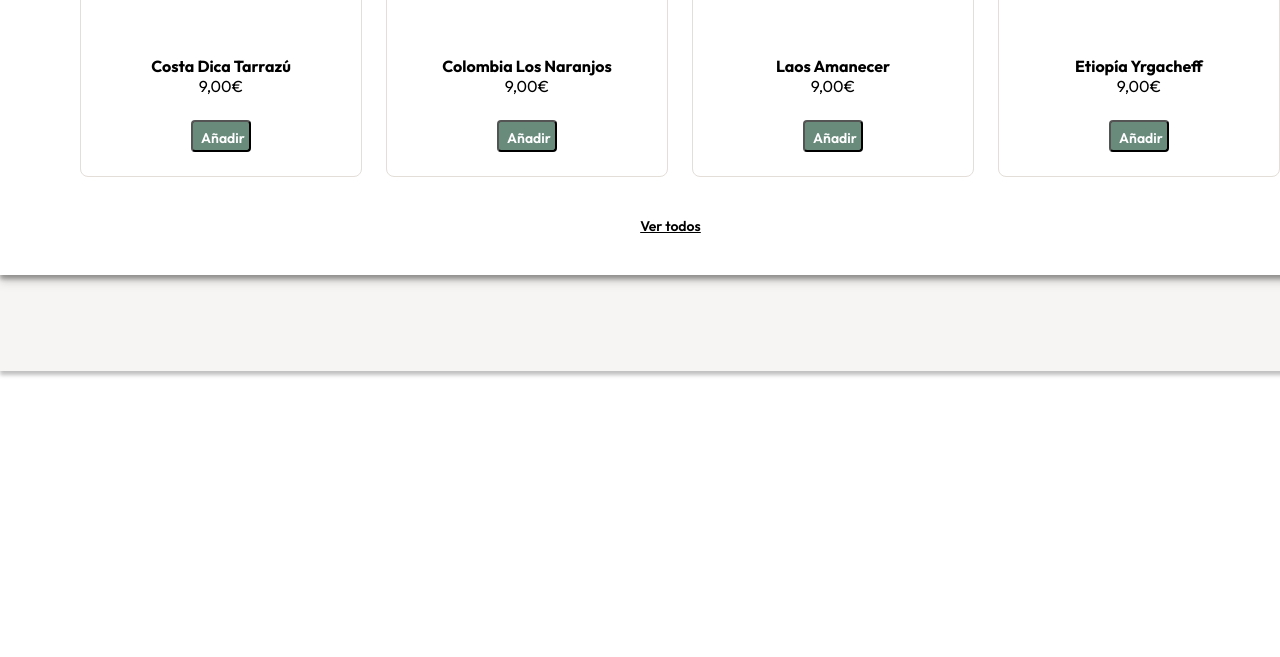
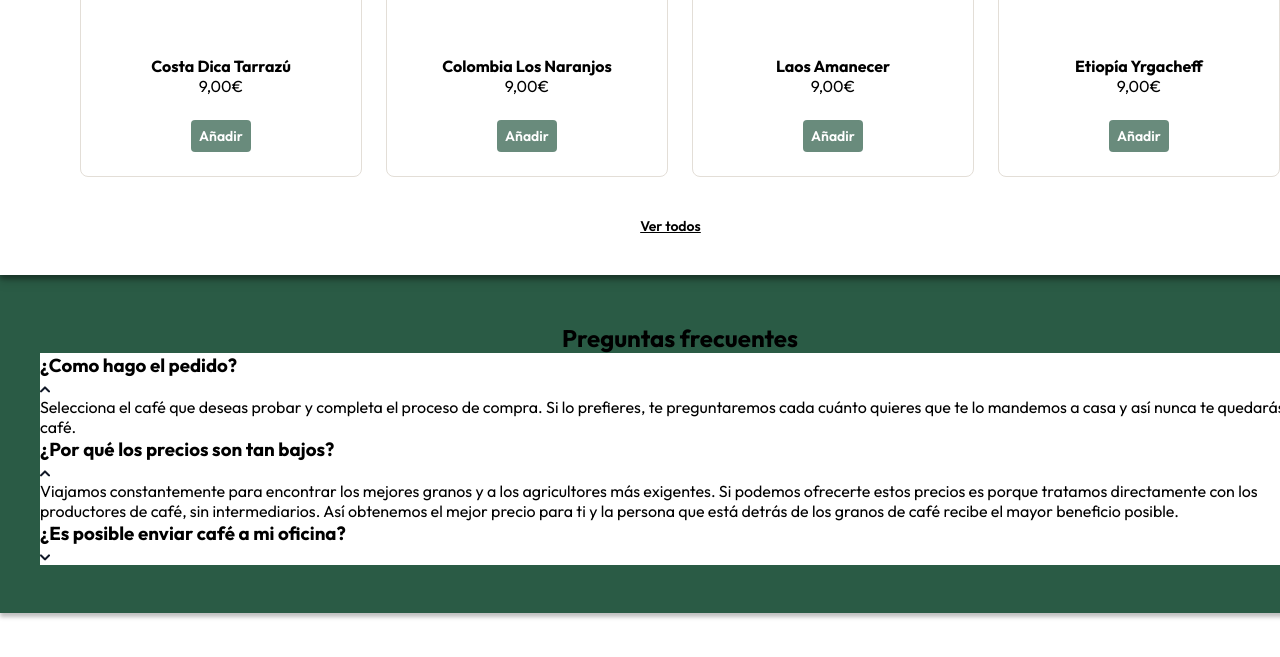
Before and after one commit to CarlosAparicioSantos/cafe-en-altura, a plain HTML site: page index.html in a window 1280 px wide. Shown: the part 1321-1978 px from the top of the page. Drawn offline with Linux system fonts and the light colour scheme.

Commit message:
progreso6

```diff
--- a/index.html
+++ b/index.html
@@ -180,6 +180,38 @@
     </section>
     <!-- Aqui empieza el cuerpo 4 de la web -->
     <section class="sect4">
+        <div class="section4">
+            <h2>Preguntas frecuentes</h2>
+            <div class="sec4">
+                <div class="FAQ">
+                    <div class="faqtitulo">
+                        <h3>¿Como hago el pedido?</h3>
+                    </div>
+                    <div class="faqtituloicono">
+                        <img src="/cafe-en-altura/assets/iconos/Iconasd.png" alt="">
+                    </div>
+                    <p>Selecciona el café que deseas probar y completa el proceso de compra. Si lo prefieres, te preguntaremos cada cuánto quieres que te lo mandemos a casa y así nunca te quedarás sin café.</p>
+                </div>
+                <div class="FAQ">
+                    <div>
+                        <h3>¿Por qué los precios son tan bajos?</h3>
+                    </div>
+                    <div class="faqtituloicono">
+                        <img src="/cafe-en-altura/assets/iconos/Iconasd.png" alt="">
+                    </div>
+                    <p>Viajamos constantemente para encontrar los mejores granos y a los agricultores más exigentes. Si podemos ofrecerte estos precios es porque tratamos directamente con los productores de café, sin intermediarios. Así obtenemos el mejor precio para ti y la persona que está detrás de los granos de café recibe el mayor beneficio posible.</p>
+
+                </div>
+                <div class="FAQ">
+                    <div>
+                        <h3>¿Es posible enviar café a mi oficina?</h3>
+                    </div>
+                    <div class="faqtituloicono">
+                        <img src="/cafe-en-altura/assets/iconos/Iconzxzx.png" alt="">
+                    </div>
+                </div>
+            </div>
+        </div>
 
     </section>
 </body>
--- a/style/style.css
+++ b/style/style.css
@@ -74,7 +74,7 @@ div.tel2 {
     align-items: center;
     padding: 0px;
     margin: 0px;
-    gap: 24px;
+    gap: 11px;
     flex-wrap: nowrap;
     width: 288px;
     height: 40px;
@@ -440,7 +440,7 @@ button.añadir {
     box-sizing: border-box;
     display: flex;
     flex-direction: row;
-    align-items: flex-start;
+    align-items: center;
     padding: 8px;
     gap: 8px;
     width: 60px;
@@ -451,9 +451,11 @@ button.añadir {
     font-weight: 600;
     line-height: 16px;
     font-style: normal;
+    text-align: center;
     font-family: "Outfit";
     text-decoration: none;
     color: white;
+    border: none;
 }
 
 button.añadir:hover{
@@ -535,3 +537,19 @@ div.vertodosimg {
     padding-left: 19px;
 }
 /* Aqui empieza el cuerpo 4 de la web */
+section.sect4 {
+    display: flex;
+    flex-direction: column;
+    align-items: center;
+    gap: 24px;
+    width: 1280px;
+    background: #2A5B45;
+}
+div.section4 > h2 {
+    text-align: center;
+}
+div.FAQ {
+    flex-direction: column;
+    background-color: white;
+    gap: 20px;
+}
```
Also changed, not shown: assets/iconos/Iconasd.png (added), assets/iconos/Iconzxzx.png (added), assets/iconos/pngwing 1 (1).png (deleted), assets/iconos/pngwing 1.png (deleted).
